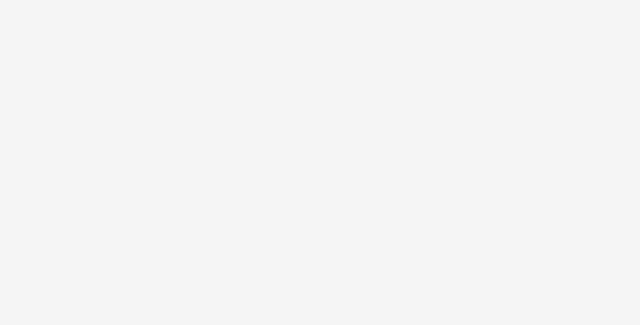
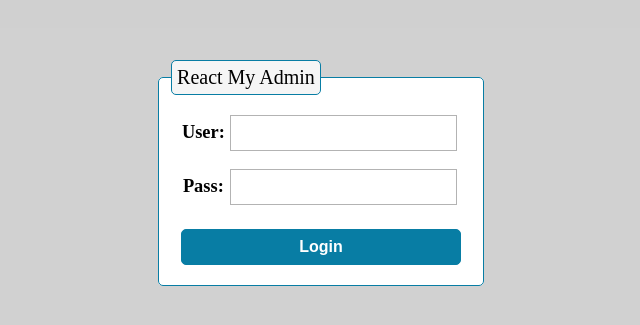
Before and after one commit to XainFaith/ReactMyAdmin, a React app: page / in a window 1280 px wide. Shown: the part 227-552 px from the top of the page, without its empty margins (319-959 px from the left). Built offline with nearby package versions, Linux system fonts and the light colour scheme.

Commit message:
Set isVisible prop to true as per modal components new prop

```diff
--- a/src/Components/LoginPanel.jsx
+++ b/src/Components/LoginPanel.jsx
@@ -45,7 +45,7 @@ export default function LoginPanel()
     },[response])
 
     return(
-        <ModalPanel Title="React My Admin">
+        <ModalPanel Title="React My Admin" isVisible>
             <LoadingOverlay isActive={awaiting}>
                 <form>
                     <div className="UiSection">
```
